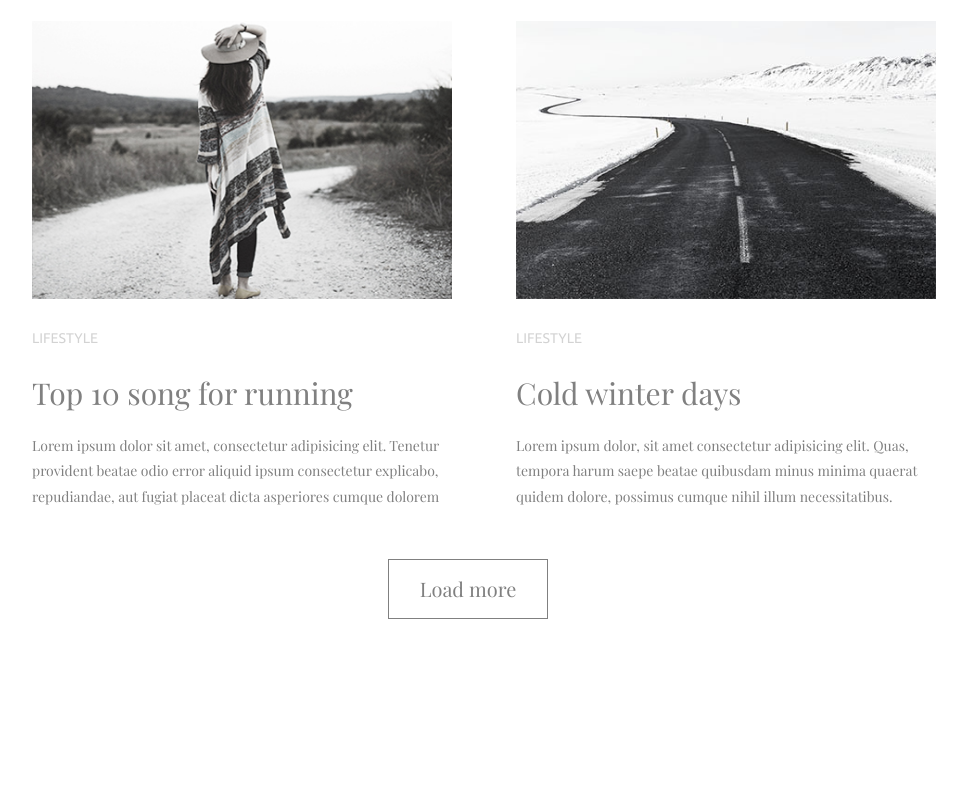
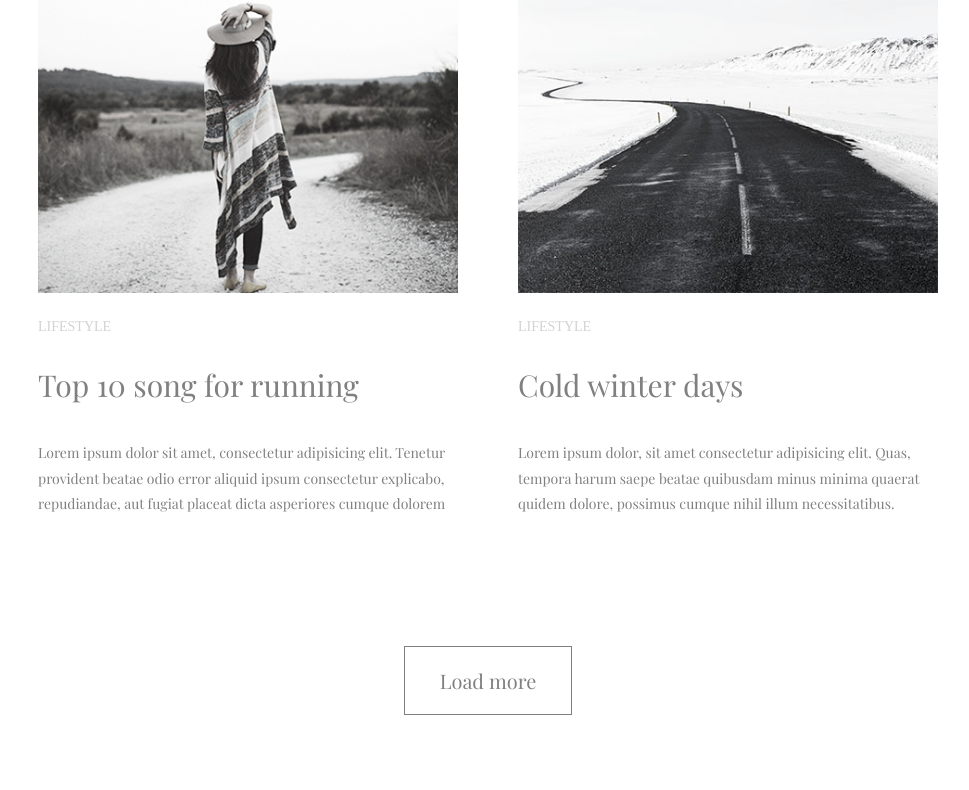
Before and after one commit to rechichts/goit-fe-course2, a plain HTML site: page modul-3/index.html in a window 1280 px wide. Shown: the part 1403-2193 px from the top of the page, without its empty margins (152-1121 px from the left). Before the commit the page ends 2072 px from the top, so only its background shows below. Drawn offline with nearby package versions, Linux system fonts and the light colour scheme.

Commit message:
git commit

```diff
--- a/modul-3/css/index.css
+++ b/modul-3/css/index.css
@@ -5,58 +5,65 @@
     padding: 0px;
     box-sizing: border-box;
 }
-.page {
-    max-width: 1200px;
+.wrapper {
+    width: 900px;
     margin: auto;
 }
-ul {
+nav ul {
     text-align: center;
 }
-li {
+nav li {
     display: inline-block;
     font-family: 'Playfair Display', Regular;
     font-size: 14px;
-    margin: 70px 55px 0px 55px;
+    margin: 75px 100px 100px 0px;
+}
+nav li:last-child {
+    margin-right: 0;
 }
 
 a {
     color: grey;
     text-decoration: none;
 }
-a:hover {
+nav li a:hover {
     color: lightblue;
 }
-.subtitle {
-
+.posts {
+    font-size: 0;
 }
-.column1 {
+.column {
     display: inline-block;
-    width: 35%;
-    margin-left: 12%;
-    margin-right: 5%;
-    vertical-align: top;
+    width: 420px;
+    margin-right: 60px;
+    margin-bottom: 130px;
+}
+.column:nth-child(even) {
+    margin-right: 0;
+}
+.column:nth-child(-n+2) {
+    margin-bottom: 55px;
+}
+.column .title {
+    font-family: 'Ubuntu', 300, sans-serif;
+    font-size: 14px;
+    color: lightgrey;
+    margin-top: 26px;
+    margin-bottom: 30px;
 }
 
-.column1:last-child {
-    margin-right: 0;
-}
-.column2 {
-    display: inline-block;
-    width: 35%;
-    margin-right: 12%;
-    vertical-align: top;
-}
-.title {
-    font-family: 'Ubuntu', light;
+/* .title {
+    font-family: 'Ubuntu', 300, sans-serif;
     font-size: 14px;
     color: lightgrey;
     line-height: 5;
-}
-h2 {
+} */
+.column h2 {
     font-family: 'Playfair Display', Regular;
     font-size: 30px;
     color: grey;
     font-weight: 200;
+    margin-bottom: 35px;
 }
 .text {
     font-family: 'Playfair Display', Regular;
@@ -65,18 +72,19 @@ h2 {
     margin-top: 20px;
     line-height: 1.8;
 }
-img {
-    margin-top: 120px;
+.column img {
+    display: block;
+    width: 100%;
+    height: auto;
 }
 button {
+    display: block;
+    margin: 0 auto;
+    font-size: 20px;
     border: 1px solid grey;
-    height: 60px;
-    width: 160px;
-    margin: 50px 0px 50px 500px;
+    padding: 20px 35px;
+    margin-bottom: 75px;
     font-family: 'Playfair Display', Regular;
-    font-size: 20px;
     background-color: white;
     color: grey;
-
-
 }
--- a/modul-3/index.html
+++ b/modul-3/index.html
@@ -5,11 +5,12 @@
     <meta name="viewport" content="width=device-width, initial-scale=1.0">
     <meta http-equiv="X-UA-Compatible" content="ie=edge">
     <link rel="stylesheet" href="./css/index.css">
-    <title>Document</title>
+    <title>modul3</title>
 </head>
 <body>
-    <div class="page">
-    <nav>
+    <div class="wrapper">
+    <header>
+        <nav>
         <ul>
             <li>
                 <a href="#">LIFESTYLE</a>
@@ -25,48 +26,51 @@
             </li>
         </ul>
     </nav>
-    <div class="column1">
-            <img src="./img/image1.png" alt="" width="420" height="278">
+    </header>
+    <main>
+        <div class="posts">
+    <div class="column">
+            <img src="./img/image1.png" alt="" width="420" height="280">
             <p class="title">LIFESTYLE</p>
             <h2>More than just a music festival</h2>
             <div class="text">
                 Lorem ipsum dolor sit amet, consectetur adipisicing elit. Tenetur provident beatae odio error aliquid ipsum consectetur explicabo, repudiandae, aut fugiat placeat dicta asperiores cumque dolorem
             </div>
     </div>
-    <div class="column2">
-            <img src="./img/image2.png" alt="" width="420" height="278">
+    <div class="column">
+            <img src="./img/image2.png" alt="" width="420" height="280">
             <p class="title">LIFESTYLE</p>
             <h2>Life tastes better with coffee</h2>
             <div class="text">
                 Lorem ipsum dolor, sit amet consectetur adipisicing elit. Quas, tempora harum saepe beatae quibusdam minus minima quaerat quidem dolore, possimus cumque nihil illum necessitatibus.
             </div>
     </div>
-    <div class="column1">
-            <img src="./img/image3.jpg" alt="" width="420" height="278">
+    <div class="column">
+            <img src="./img/image3.jpg" alt="" width="420" height="280">
             <p class="title">PHOTODIARY</p>
             <h2>American dream</h2>
             <div class="text">
                 Lorem ipsum dolor sit amet, consectetur adipisicing elit. Tenetur provident beatae odio error aliquid ipsum consectetur explicabo, repudiandae, aut fugiat placeat dicta asperiores cumque dolorem
             </div>
     </div>
-    <div class="column2">
-            <img src="./img/image4.jpg" alt="" width="420" height="278">
+    <div class="column">
+            <img src="./img/image4.jpg" alt="" width="420" height="280">
             <p class="title">PHOTODIARY</p>
             <h2>A day exploring the Alps</h2>
             <div class="text">
                 Lorem ipsum dolor, sit amet consectetur adipisicing elit. Quas, tempora harum saepe beatae quibusdam minus minima quaerat quidem dolore, possimus cumque nihil illum necessitatibus.
             </div>
     </div>
-    <div class="column1">
-            <img src="./img/image5.jpg" alt="" width="420" height="278">
+    <div class="column">
+            <img src="./img/image5.jpg" alt="" width="420" height="280">
             <p class="title">LIFESTYLE</p>
             <h2>Top 10 song for running</h2>
             <div class="text">
                 Lorem ipsum dolor sit amet, consectetur adipisicing elit. Tenetur provident beatae odio error aliquid ipsum consectetur explicabo, repudiandae, aut fugiat placeat dicta asperiores cumque dolorem
             </div>
     </div>
-    <div class="column2">
-            <img src="./img/image6.jpg" alt="" width="420" height="278">
+    <div class="column">
+            <img src="./img/image6.jpg" alt="" width="420" height="280">
             <p class="title">LIFESTYLE</p>
             <h2>Cold winter days</h2>
             <div class="text">
@@ -74,8 +78,10 @@
             </div>
     </div>
     <div>
-        <button type="submit">Load more</button>
+        <button type="button">Load more</button>
     </div>
+</div>
+</main>
 
 </div>
 </body>
```
Also changed, not shown: modul-1/index.html (+4 -4 lines).
